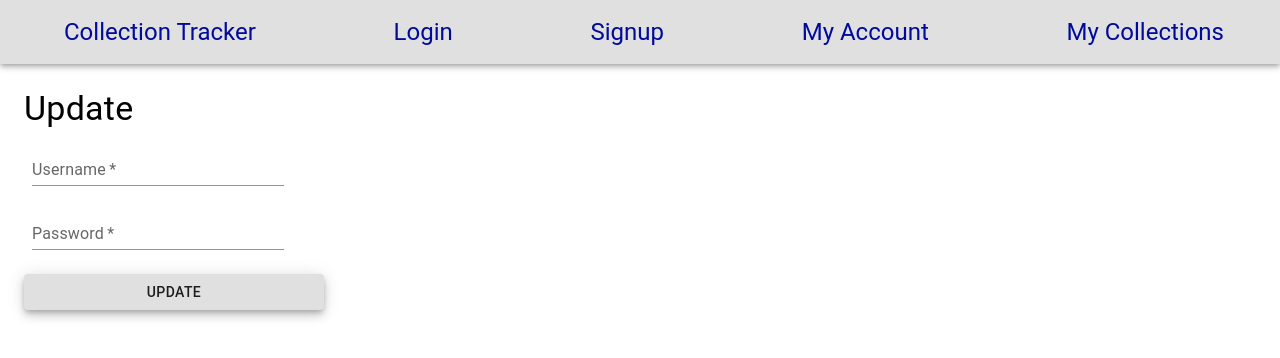
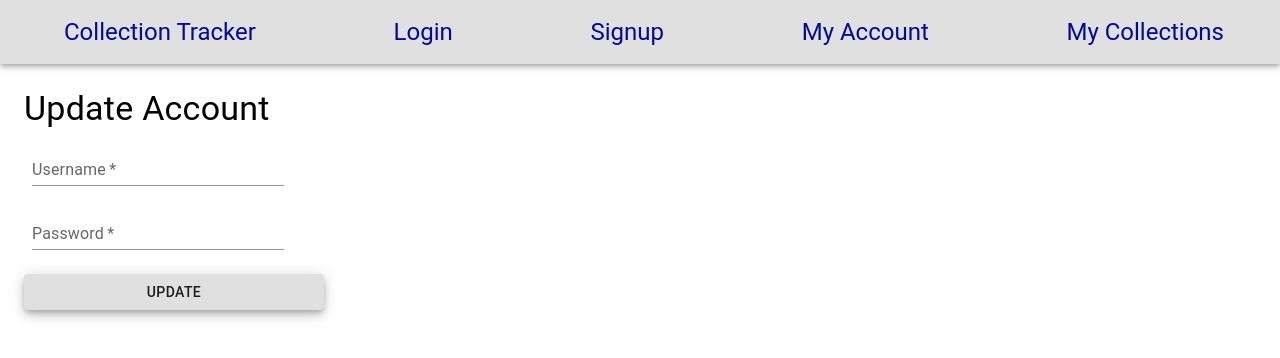
Before and after one commit to nforman91/collection_tracker_fe, a React (Create React App) app: page /myaccount/updateaccount in a window 1280 px wide. Shown: the top 358 px of the page. Built offline with nearby package versions, Linux system fonts and the light colour scheme.

Commit message:
Working on delete account modal

```diff
--- a/src/components/users/DeleteAccountModal.js
+++ b/src/components/users/DeleteAccountModal.js
@@ -34,7 +34,7 @@ const DeleteAccountModal = (props) => {
       }}
     >
       <Typography>
-        {`Are you sure you want to delete ${user.username}?`}
+        Are you sure you want to delete your account?
       </Typography>
       <Button sx={{ ...style }} onClick={handleYes}>
         Yes
--- a/src/components/users/UpdateAccount.js
+++ b/src/components/users/UpdateAccount.js
@@ -61,7 +61,7 @@ const UpdateAccount = (props) => {
       m={3}
       onSubmit={postUpdatedUser}
     >
-      <Typography variant="h4">Update</Typography>
+      <Typography variant="h4">Update Account</Typography>
       <StyledUpdateAccount
         variants={titleAnim}
         initial="hidden"
```
